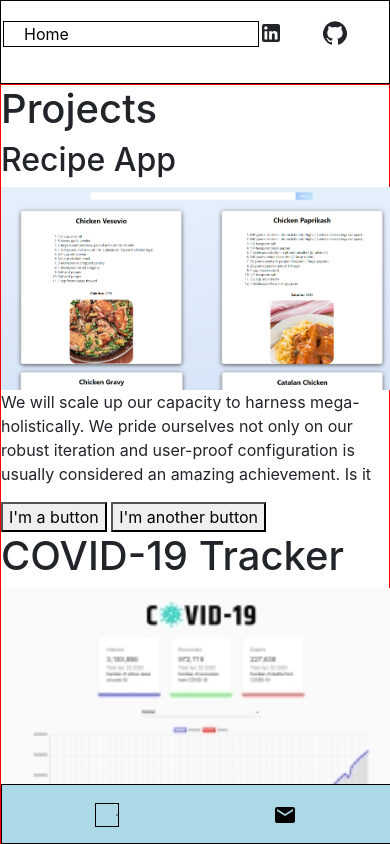
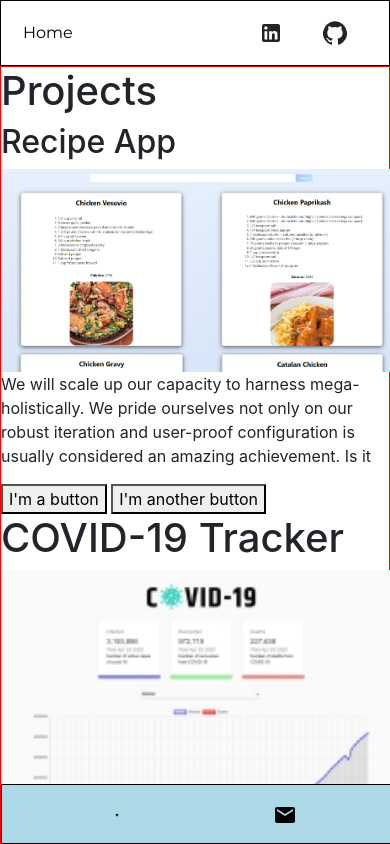
Before and after one commit to DatBoiLuiskrrt/reactproject, a React (Create React App) app in the folder myreactproject/: page / in a window 390 px wide. Shown: the top 844 px of the page. Built offline with nearby package versions, Linux system fonts and the light colour scheme; a web font is replaced by a local one.

Commit message:
made the header responsive, also added montserrat as my font

```diff
--- a/myreactproject/src/components/Image.module.css
+++ b/myreactproject/src/components/Image.module.css
@@ -1,3 +1,4 @@
+@import url('https://fonts.googleapis.com/css2?family=Montserrat&display=swap');
 .image {
 
     width: 100vw;
@@ -81,6 +82,8 @@
 
 }
 .home {
-    border: 1px solid black;
+    /* border: 1px solid black; */
     padding-left: 20px;
+    margin: auto 0;
+    font-family: "Montserrat", sans-serif;
 }
```
